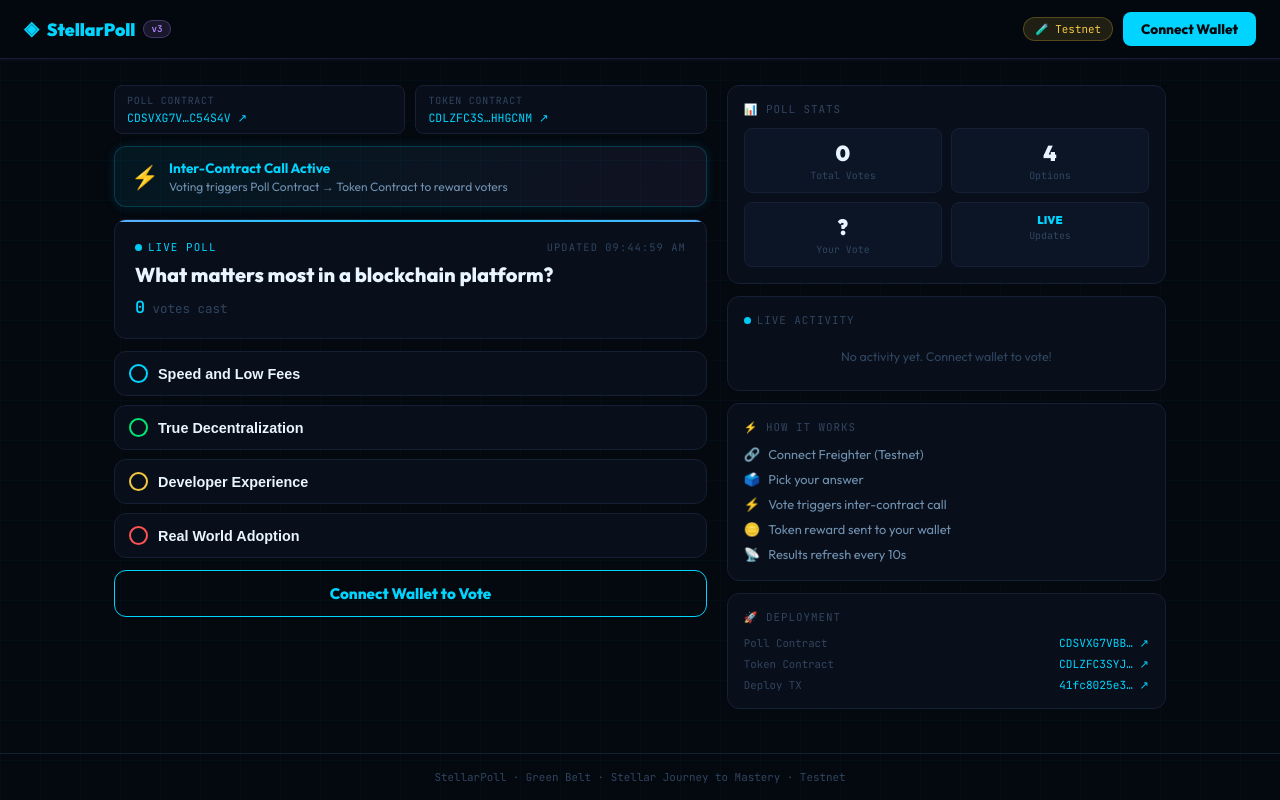
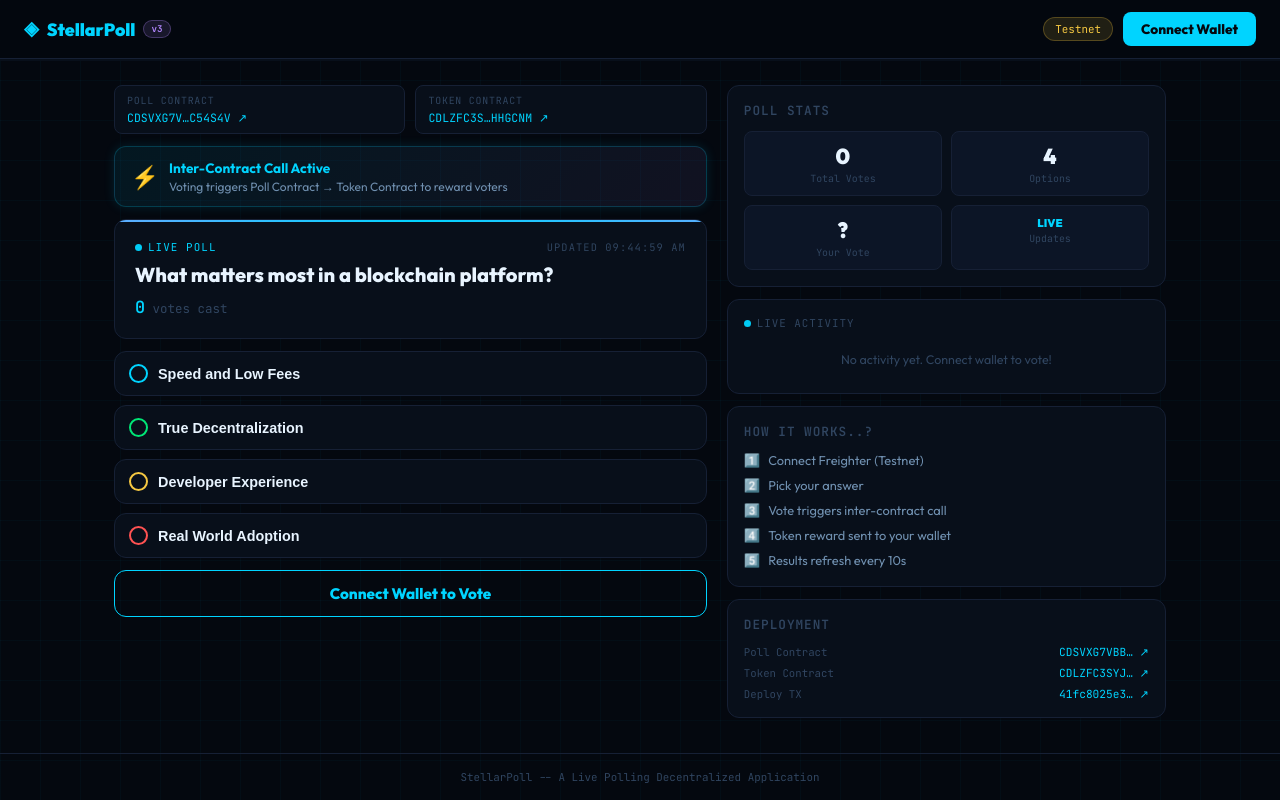
Before and after one commit to vishvajitbhagave-dev/Stellar_Poll, a React (Vite) app: page / in a window 1280 px wide. Built offline with nearby package versions, Linux system fonts and the light colour scheme; what @stellar/stellar-sdk would draw is missing.

Commit message:
feat: Final Updation

```diff
--- a/index.html
+++ b/index.html
@@ -4,7 +4,7 @@
     <meta charset="UTF-8" />
     <meta name="viewport" content="width=device-width, initial-scale=1.0" />
     <meta name="description" content="StellarPoll — Production-ready on-chain voting with token rewards" />
-    <title>StellarPoll | Green Belt</title>
+    <title>StellarPoll</title>
     <link rel="preconnect" href="https://fonts.googleapis.com" />
     <link rel="preconnect" href="https://fonts.gstatic.com" crossorigin />
     <link href="https://fonts.googleapis.com/css2?family=Outfit:wght@300;400;500;600;700;800;900&family=JetBrains+Mono:wght@400;500;600&display=swap" rel="stylesheet" />
--- a/src/App.jsx
+++ b/src/App.jsx
@@ -73,9 +73,9 @@
 // ── Wallet Modal ──────────────────────────────────────────────────────────────
 function WalletModal({ onClose, onConnect, loading, error }) {
   const WALLETS = [
-    { id: 'freighter', name: 'Freighter',   icon: '🚀', note: 'Recommended', url: null },
-    { id: 'xbull',    name: 'xBull Wallet', icon: '🐂', note: '↗ Install',   url: 'https://xbull.app' },
-    { id: 'lobstr',   name: 'LOBSTR',       icon: '🦞', note: '↗ Install',   url: 'https://lobstr.co' },
+    { id: 'freighter', name: 'Freighter',    note: 'Recommended', url: null },
+    { id: 'xbull',    name: 'xBull Wallet',  note: '↗ Install',   url: 'https://xbull.app' },
+    { id: 'lobstr',   name: 'LOBSTR',        note: '↗ Install',   url: 'https://lobstr.co' },
   ]
   return (
     <div className="overlay fade-in" onClick={onClose}>
@@ -340,7 +340,7 @@
           <span className="logo-badge">v3</span>
         </div>
         <div className="header-r">
-          <span className="net-chip">🧪 Testnet</span>
+          <span className="net-chip"> Testnet</span>
           {address ? (
             <div className="wallet-pill">
               <span className="pip" />
@@ -451,7 +451,7 @@
 
           {/* Stats */}
           <div className="card fade-up">
-            <div className="sec-label">📊 Poll Stats</div>
+            <div className="sec-label"><h3>Poll Stats </h3></div>
             <div className="stats-grid">
               {[
                 { v: pollLoading ? null : results.total, label: 'Total Votes' },
@@ -473,7 +473,7 @@
           {/* Results */}
           {!pollLoading && results.total > 0 && (
             <div className="card fade-up">
-              <div className="sec-label">🏆 Results</div>
+              <div className="sec-label"><h3>🏆Poll Result</h3></div>
               {POLL_OPTIONS.map((opt, i) => (
                 <div key={i} className="bd-row">
                   <div className="bd-top">
@@ -494,13 +494,13 @@
 
           {/* How it works */}
           <div className="card fade-up">
-            <div className="sec-label">⚡ How It Works</div>
+            <div className="sec-label"> <h3>How It Works..?</h3></div>
             {[
-              ['🔗', 'Connect Freighter (Testnet)'],
-              ['🗳️', 'Pick your answer'],
-              ['⚡', 'Vote triggers inter-contract call'],
-              ['🪙', 'Token reward sent to your wallet'],
-              ['📡', 'Results refresh every 10s'],
+              ['1️⃣', 'Connect Freighter (Testnet)'],
+              ['2️⃣', 'Pick your answer'],
+              ['3️⃣', 'Vote triggers inter-contract call'],
+              ['4️⃣', 'Token reward sent to your wallet'],
+              ['5️⃣', 'Results refresh every 10s'],
             ].map(([icon, text], i) => (
               <div key={i} className="how-row">
                 <span className="how-icon">{icon}</span>
@@ -511,7 +511,7 @@
 
           {/* Deploy info */}
           <div className="card fade-up">
-            <div className="sec-label">🚀 Deployment</div>
+            <div className="sec-label"><h3>Deployment</h3></div>
             {[
               ['Poll Contract', CONTRACT_ID, `https://stellar.expert/explorer/testnet/contract/${CONTRACT_ID}`],
               ['Token Contract', TOKEN_CONTRACT, `https://stellar.expert/explorer/testnet/contract/${TOKEN_CONTRACT}`],
@@ -529,7 +529,7 @@
       </main>
 
       <footer className="footer">
-        StellarPoll · Green Belt · Stellar Journey to Mastery · Testnet
+        StellarPoll -- A Live Polling Decentralized Application
       </footer>
 
       {showModal && (
```
